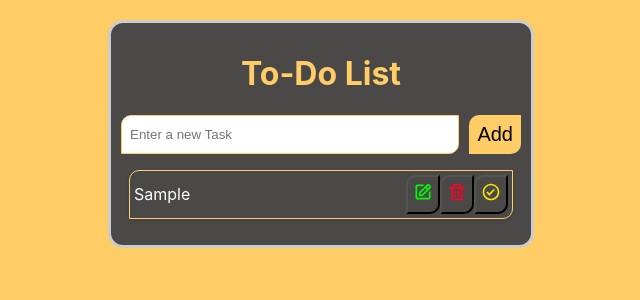
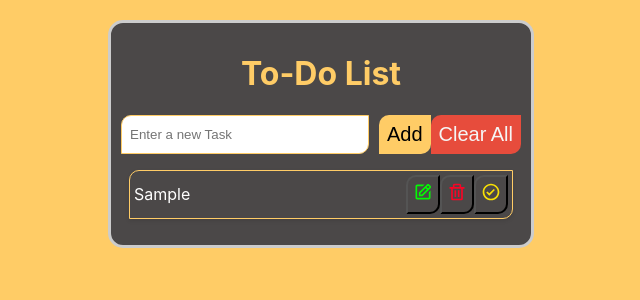
Before and after one commit to ibsa-a1/To-Do-List-React-App-, a React (Create React App) app in the folder to-do-list-app/: page / in a window 1280 px wide. Both pictures are taken after typing "Sample" into the empty fields and a click on the button "Add". Shown: the top 300 px of the page, without its empty margins (319-959 px from the left). Built offline with nearby package versions, Linux system fonts and the light colour scheme.

Commit message:
Add `Clear All Tasks` Button

```diff
--- a/to-do-list-app/src/Components/Todolist.css
+++ b/to-do-list-app/src/Components/Todolist.css
@@ -34,6 +34,20 @@ h1 {
     cursor: pointer;
     font-size: 20px;
     transition: background-color 0.3s ease;
+}
+.clear-all-btn {
+    padding: 8px 8px;
+    border: none;
+    border-radius: 10px 0 10px 0;
+    background-color: #e74c3c;
+    color: whitesmoke;
+    cursor: pointer;
+    font-size: 20px;
+    transition: background-color 0.3s ease;
+}
+
+.clear-all-btn:hover {
+  background-color: #c0392b; /* darker red */
 }
 .add-btn:hover, .update-btn:hover, .cancel-btn:hover {
     background-color: black;
--- a/to-do-list-app/src/Components/Todolist.jsx
+++ b/to-do-list-app/src/Components/Todolist.jsx
@@ -62,8 +62,10 @@ function Todolist() {
                     </>
                 ) : (
                     <button className="add-btn" onClick={addTodo}>Add</button>
+                )}
 
-                )}
+                {todos.length > 0 ? <button className="clear-all-btn" onClick={() => setTodos([])}>Clear All</button> : null}
+
             </div>
             <div>
                 {todos.length === 0 ? <p className="empty-msg">No tasks yet. Add one!</p> : null}
```
